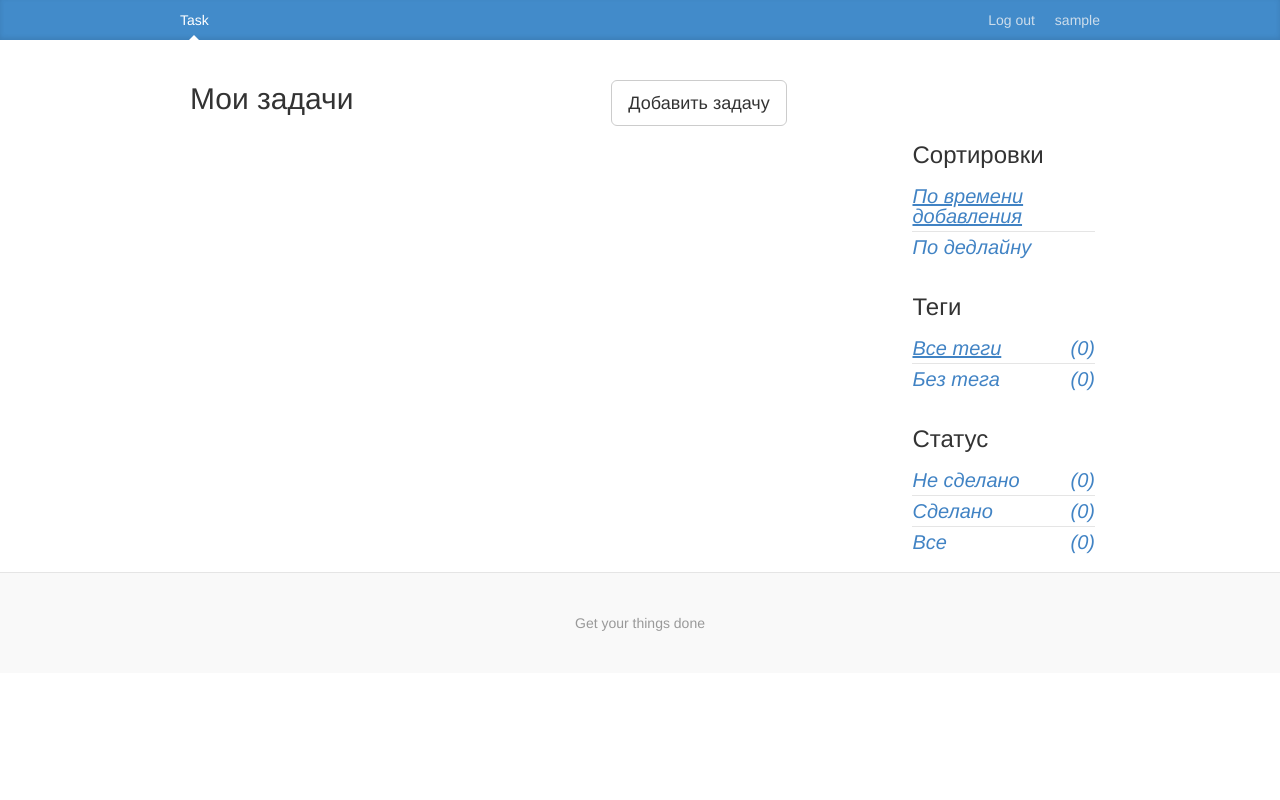
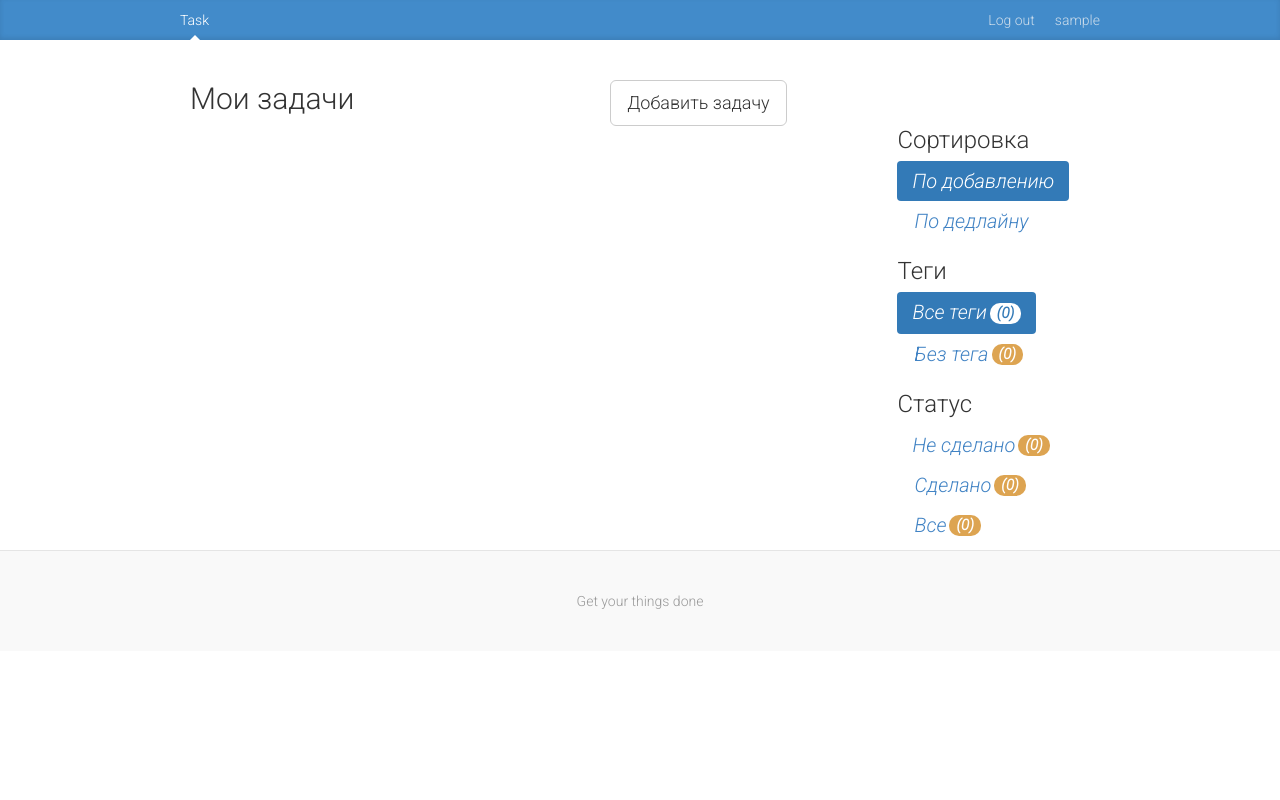
Before and after one commit to t1moon/TaskManager, a Django app: page / in a window 1280 px wide. Run offline with Django 3.2, Linux system fonts and the light colour scheme; the visitor is signed in with stand-in values (Sample User, id 1); data that the repository does not hold is empty; some libraries are stand-ins or nearby versions.

Commit message:
add font, change sidebar

```diff
--- a/static/my/main.css
+++ b/static/my/main.css
@@ -1,15 +1,12 @@
+@import url('https://fonts.googleapis.com/css?family=Roboto:300,300i&subset=cyrillic-ext');
+
 /*
  * Globals
  */
-@font-face {
-    font-family: myFont;
-    src: url('../../static/src/fonts/fontawesome-webfont.woff'),
-    url('../../static/src/fonts/fontawesome-webfont.woff2'),
-    url('../../static/src/fonts/fontawesome-webfont.ttf');
-}
 
 body {
-    font-family: "Proxima Nova", "Helvetica Neue", Helvetica, Arial, sans-serif;
+    /*font-family: "Proxima Nova", "Helvetica Neue", Helvetica, Arial, sans-serif !important;*/
+    font-family: 'Roboto', sans-serif !important;
     color: #555;
 }
 
@@ -20,7 +17,8 @@ h4, .h4,
 h5, .h5,
 h6, .h6 {
     margin-top: 0;
-    font-family: "Proxima Nova", "Helvetica Neue", Helvetica, Arial, sans-serif;
+    /*font-family: "Proxima Nova", "Helvetica Neue", Helvetica, Arial, sans-serif !important;*/
+    font-family: 'Roboto', sans-serif !important;
     font-weight: normal;
     color: #333;
 }
@@ -116,7 +114,7 @@ h6, .h6 {
 
 /* Sidebar modules for boxing content */
 .sidebar-module-sort {
-    padding: 15px;
+    /*padding: 15px;*/
     padding-bottom: 5px;
     border-radius: 4px;
     margin-top: 40%;
@@ -124,10 +122,20 @@ h6, .h6 {
 }
 
 .sidebar-module-category {
-    padding: 15px;
+    /*padding: 15px;*/
     padding-bottom: 5px;
     border-radius: 4px;
 }
+
+.sidebar-module ul {
+    margin-top: 0;
+}
+
+.sidebar-module h2 {
+    margin-top: 10px;
+    margin-bottom: 5px;
+}
+
 
 .blog-sidebar li {
     font-size: 20px;
@@ -180,7 +188,7 @@ h6, .h6 {
     margin-top: 0;
     margin-bottom: 5px;
     margin-left: 30px;
-    color: #999;
+    color: rgba(209, 130, 17, 0.73);;
     display: inline-block;
 }
 
@@ -252,3 +260,9 @@ h6, .h6 {
     background-color: white;
     border: none;
 }
+
+/*Customize Bootstrap*/
+.badge-warning {
+    font-size: 15px;
+    background-color: rgba(209, 130, 17, 0.73);
+}
--- a/templates/base.html
+++ b/templates/base.html
@@ -18,10 +18,10 @@
 
     <link href={% static "uikit/css/uikit.min.css" %} rel="stylesheet">
     <link href={% static "uikit/css/uikit.docs.min.css" %} rel="stylesheet">
+
+    <link href={% static "my/signup.css" %} rel="stylesheet">
     <link href={% static "semantic/semantic.min.css" %} rel="stylesheet">
-    <link href={% static "my/signup.css" %} rel="stylesheet">
     <link href={% static "my/main.css" %} rel="stylesheet">
-
 
 </head>
 
--- a/templates/index.html
+++ b/templates/index.html
@@ -19,54 +19,56 @@
                 <div class="col-sm-3 col-sm-offset-1 blog-sidebar">
 
                     <div class="sidebar-module sidebar-module-sort">
+                        <h2>Сортировка</h2>
+                        <ul class="nav nav-pills" role="tablist">
+                            <li class="{% if request.path == '/' %}active{% endif %}">
+                                <a href="{% url 'index' %}">По добавлению</a>
+                            </li>
+                            <li class="{% if request.path == '/deadline_sort' %}active{% endif %}">
+                                <a href="{% url 'deadline_sort' %}">По
+                                    дедлайну</a>
+                            </li>
+                        </ul>
+                    </div>
 
-                        <h2>Сортировки</h2>
 
-                        <ul class="uk-list uk-list-line">
-
-                                <li><a href="{% url 'index' %}"
-                                       class="{% if request.path == '/' %}active-link{% endif %}">По времени
-                                    добавления</a></li>
-                                <li><a href="{% url 'deadline_sort' %}"
-                                       class="{% if request.path == '/deadline_sort' %}active-link{% endif %}">По
-                                    дедлайну</a></li>
-
-                        </ul>
-
-                    </div>
                     <div class="sidebar-module sidebar-module-category">
-
                         <h2>Теги</h2>
-
-                        <ul class="uk-list uk-list-line">
-                            <li><a href="{% url 'index' %}"
-                                   class="{% if request.path == '/' %}active-link{% endif %}">Все теги<span
-                                    class="count_right">({{ not_done_count }})</span></a></li>
+                        <ul class="nav nav-pills" role="tablist">
+                            <li class="{% if request.path == '/' %}active{% endif %}">
+                                <a href="{% url 'index' %}">Все теги<span
+                                        class="badge badge-warning">({{ not_done_count }})</span></a>
+                            </li>
 
                             {% for tag in tags %}
-                                <li><a href="{% url 'tag' tag.title %}">{{ tag.title }}
-                                    <span class="count_right">({{ tag.task_set.count }})</span></a></li>
+                                <li class="{% if request.path == '/tag/' %}active{% endif %}">
+                                    <a href="{% url 'tag' tag.title %}">{{ tag.title }}
+                                        <span class="badge badge-warning">({{ tag.task_set.count }})</span></a>
+                                </li>
                             {% endfor %}
 
-                            <li><a href="{% url 'tag' None %}"
-                                   class="{% if request.path == '/tag/None/' %}active-link{% endif %}">Без тега
-                                <span class="count_right">({{ no_tag_count }})</span></a></li>
+                            <li class="{% if request.path == '/tag/None/' %}active{% endif %}">
+                                <a href="{% url 'tag' None %}">Без тега
+                                    <span class="count_right badge badge-warning">({{ no_tag_count }})</span></a>
+                            </li>
                         </ul>
                     </div>
+
                     <div class="sidebar-module sidebar-module-category">
                         <h2>Статус</h2>
-                        <ul class="uk-list uk-list-line">
-
-                                <li><a href="{% url 'not_done' %}"
-                                       class="{% if request.path == '/not_done' %}active-link{% endif %}">Не
-                                    сделано<span class="count_right">({{ not_done_count }})</span></a></li>
-                                <li><a href="{% url 'done' %}"
-                                       class="{% if request.path == '/done' %}active-link{% endif %}">Сделано<span
-                                        class="count_right">({{ done_count }})</span></a></li>
-                                <li><a href="{% url 'all' %}"
-                                       class="{% if request.path == '/all' %}active-link{% endif %}">Все<span
-                                        class="count_right">({{ all_count }})</span></a></li>
-
+                        <ul class="nav nav-pills" role="tablist">
+                            <li class="{% if request.path == '/not_done' %}active{% endif %}">
+                                <a href="{% url 'not_done' %}">Не сделано
+                                    <span class="count_right badge badge-warning">({{ not_done_count }})</span></a>
+                            </li>
+                            <li class="{% if request.path == '/done' %}active{% endif %}">
+                                <a href="{% url 'done' %}">Сделано
+                                    <span class="count_right badge badge-warning">({{ done_count }})</span></a>
+                            </li>
+                            <li class="{% if request.path == '/all' %}active{% endif %}">
+                                <a href="{% url 'all' %}">Все
+                                    <span class="count_right badge badge-warning">({{ all_count }})</span></a>
+                            </li>
                         </ul>
                     </div>
 
@@ -79,7 +81,7 @@
         <h1>Залогиньтесь</h1>
     {% endif %}
     <footer class="blog-footer">
-    <p>Get your things done</p>
-</footer>
+        <p>Get your things done</p>
+    </footer>
 
 {% endblock %}
```
